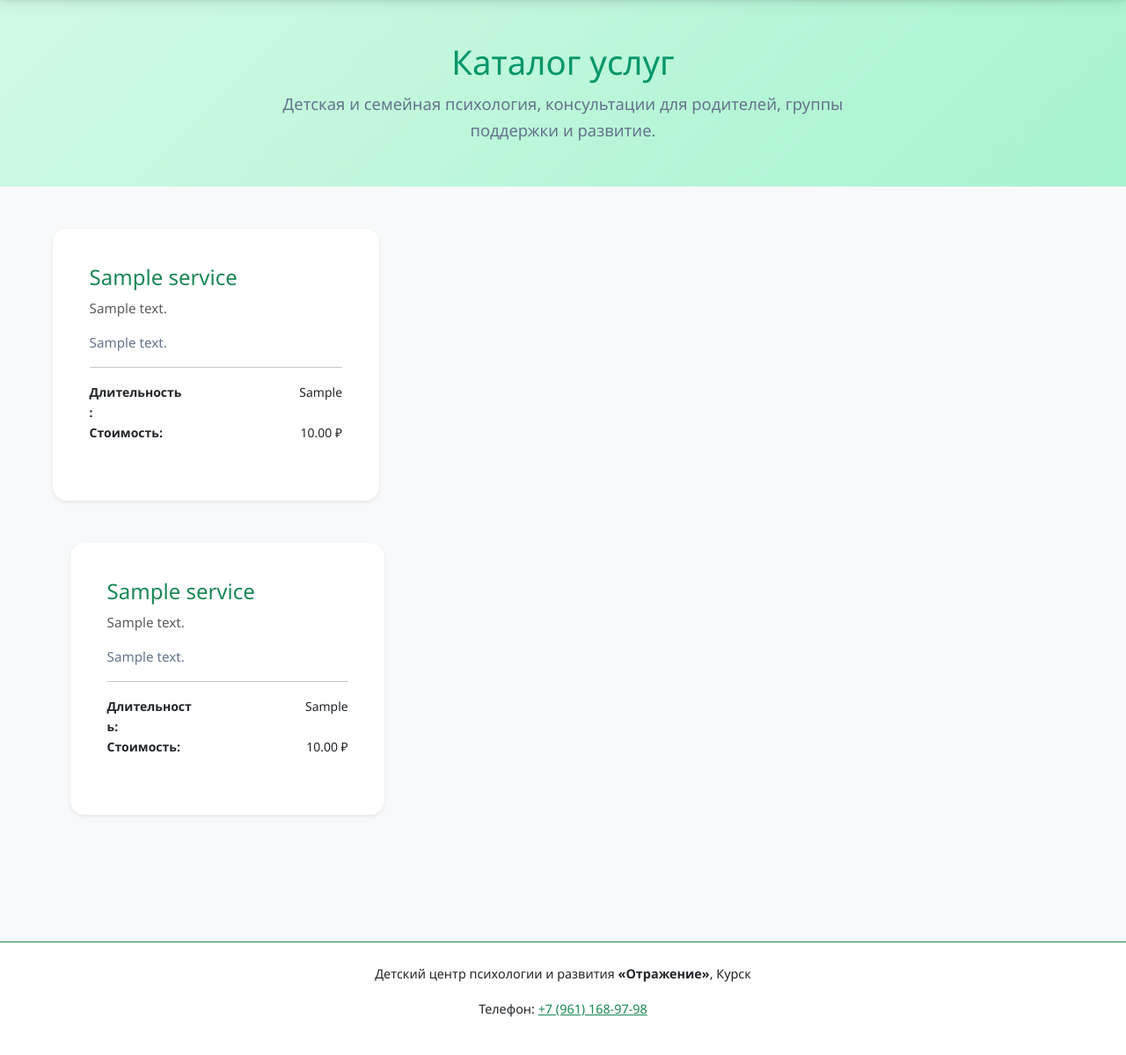
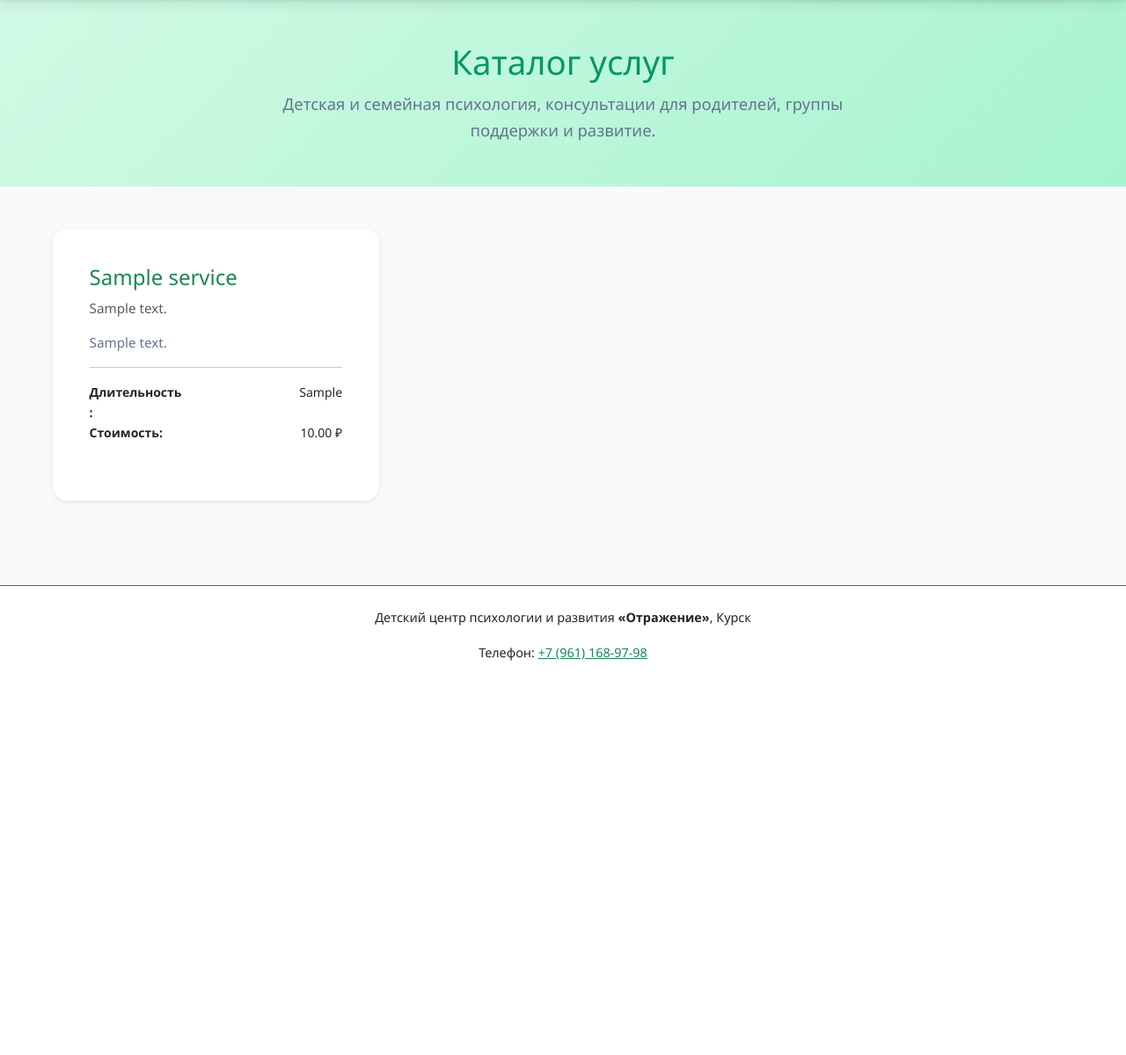
Before and after one commit to PolinaScrbbs/pips-diplom, a Django app: page /services/ in a window 1280 px wide. Shown: the part 62-1261 px from the top of the page at 88% size. After the commit the page ends 813 px from the top, so only its background shows below. Run offline with Django 5.2, Linux system fonts and the light colour scheme; tables that the repository leaves empty hold one stand-in row (values such as "Sample post").

Commit message:
Service.html fix

```diff
--- a/reflection/services/templates/services/services.html
+++ b/reflection/services/templates/services/services.html
@@ -11,36 +11,6 @@
 </section>
 
 <section class="py-5" id="services-section">
-  <div class="container">
-    <div class="row g-4" id="services-container">
-      {% for service in page_obj %}
-        <div class="col-lg-4 col-md-6 service-item">
-          <div class="card h-100 border-0 shadow-sm">
-            <div class="card-body">
-              <h4 class="text-success">{{ service.name }}</h4>
-              {% if service.short_description %}
-                <p class="small text-muted">{{ service.short_description }}</p>
-              {% endif %}
-              <p class="small">{{ service.description|truncatewords:20 }}</p>
-              <hr />
-              {% if service.duration or service.price %}
-                <dl class="row small">
-                  {% if service.duration %}
-                    <dt class="col-5">Длительность:</dt>
-                    <dd class="col-7 text-end">{{ service.duration }}</dd>
-                  {% endif %}
-                  {% if service.price %}
-                    <dt class="col-5">Стоимость:</dt>
-                    <dd class="col-7 text-end">{{ service.price }} ₽</dd>
-                  {% endif %}
-                </dl>
-              {% endif %}
-            </div>
-          </div>
-        </div>
-      {% endfor %}
-    </div>
-    <section class="py-5" id="services-section">
   <div class="container">
     {% csrf_token %}
     <div class="row g-4" id="services-container">
@@ -77,20 +47,6 @@
     </div>
 
     <div class="text-center mt-5">
-      {# Показываем кнопку только если есть следующая страница #}
-      {% if page_obj.has_next %}
-        <button
-          id="load-more-btn"
-          class="btn btn-success"
-          data-next-page="{{ page_obj.next_page_number }}"
-          data-url="{% url 'services:load_more_services' %}"
-        >
-          Показать ещё 6 услуг
-        </button>
-      {% endif %}
-    </div>
-  </div>
-</section>
       {% if page_obj.has_next %}
         <button
           id="load-more-btn"
@@ -106,7 +62,6 @@
 </section>
 
 <script>
-  // простой DOM-ready (без extra_js)
   document.addEventListener("DOMContentLoaded", function () {
     const servicesContainer = document.getElementById("services-container");
     const loadMoreBtn = document.getElementById("load-more-btn");
@@ -115,8 +70,7 @@
 
     loadMoreBtn.addEventListener("click", function () {
       const nextPage = this.getAttribute("data-next-page");
-      const url = this.getAttribute("data-url"); // /services/load-more/
-
+      const url = this.getAttribute("data-url");
       const fullUrl = `${url}?page=${nextPage}`;
 
       fetch(fullUrl, {
@@ -131,77 +85,38 @@
       })
       .then((data) => {
         if (!data.items || data.items.length === 0) {
-          loadMoreBtn.parentElement.innerHTML =
-            '<p class="text-muted">Все услуги загружены.</p>';
+
           return;
         }
 
-        // добавляем новые карточки
         data.items.forEach((service) => {
           const col = document.createElement("div");
           col.className = "col-lg-4 col-md-6 service-item";
 
-          const card = document.createElement("div");
-          card.className = "card h-100 border-0 shadow-sm";
-
-          const body = document.createElement("div");
-          body.className = "card-body";
-
-          const h4 = document.createElement("h4");
-          h4.className = "text-success";
-          h4.textContent = service.name;
-
-          const p1 = document.createElement("p");
-          p1.className = "small text-muted";
-          p1.textContent = service.short_description || "";
-
-          const p2 = document.createElement("p");
-          p2.className = "small";
-          p2.textContent = service.description || "";
-
-          const hr = document.createElement("hr");
-
-          const dl = document.createElement("dl");
-          dl.className = "row small";
-
-          if (service.duration) {
-            const dt1 = document.createElement("dt");
-            dt1.className = "col-5";
-            dt1.textContent = "Длительность:";
-            const dd1 = document.createElement("dd");
-            dd1.className = "col-7 text-end";
-            dd1.textContent = service.duration;
-            dl.appendChild(dt1);
-            dl.appendChild(dd1);
-          }
-
-          if (service.price !== null) {
-            const dt2 = document.createElement("dt");
-            dt2.className = "col-5";
-            dt2.textContent = "Стоимость:";
-            const dd2 = document.createElement("dd");
-            dd2.className = "col-7 text-end";
-            dd2.textContent = service.price + " ₽";
-            dl.appendChild(dt2);
-            dl.appendChild(dd2);
-          }
-
-          body.appendChild(h4);
-          body.appendChild(p1);
-          body.appendChild(p2);
-          body.appendChild(hr);
-          if (service.duration || service.price) body.appendChild(dl);
-
-          card.appendChild(body);
-          col.appendChild(card);
+          // Здесь мы используем innerHTML для краткости создания структуры карточки
+          col.innerHTML = `
+            <div class="card h-100 border-0 shadow-sm">
+              <div class="card-body">
+                <h4 class="text-success">${service.name}</h4>
+                ${service.short_description ? `<p class="small text-muted">${service.short_description}</p>` : ''}
+                <p class="small">${service.description}</p>
+                <hr />
+                ${(service.duration || service.price) ? `
+                  <dl class="row small">
+                    ${service.duration ? `<dt class="col-5">Длительность:</dt><dd class="col-7 text-end">${service.duration}</dd>` : ''}
+                    ${service.price ? `<dt class="col-5">Стоимость:</dt><dd class="col-7 text-end">${service.price} ₽</dd>` : ''}
+                  </dl>
+                ` : ''}
+              </div>
+            </div>
+          `;
           servicesContainer.appendChild(col);
         });
 
         if (data.has_next) {
           loadMoreBtn.setAttribute("data-next-page", (parseInt(nextPage) + 1).toString());
         } else {
-          loadMoreBtn.parentElement.innerHTML =
-            '<p class="text-muted">Все услуги загружены.</p>';
+          loadMoreBtn.remove();
         }
       })
       .catch((err) => {
@@ -211,5 +126,4 @@
     });
   });
 </script>
-
 {% endblock %}
```
